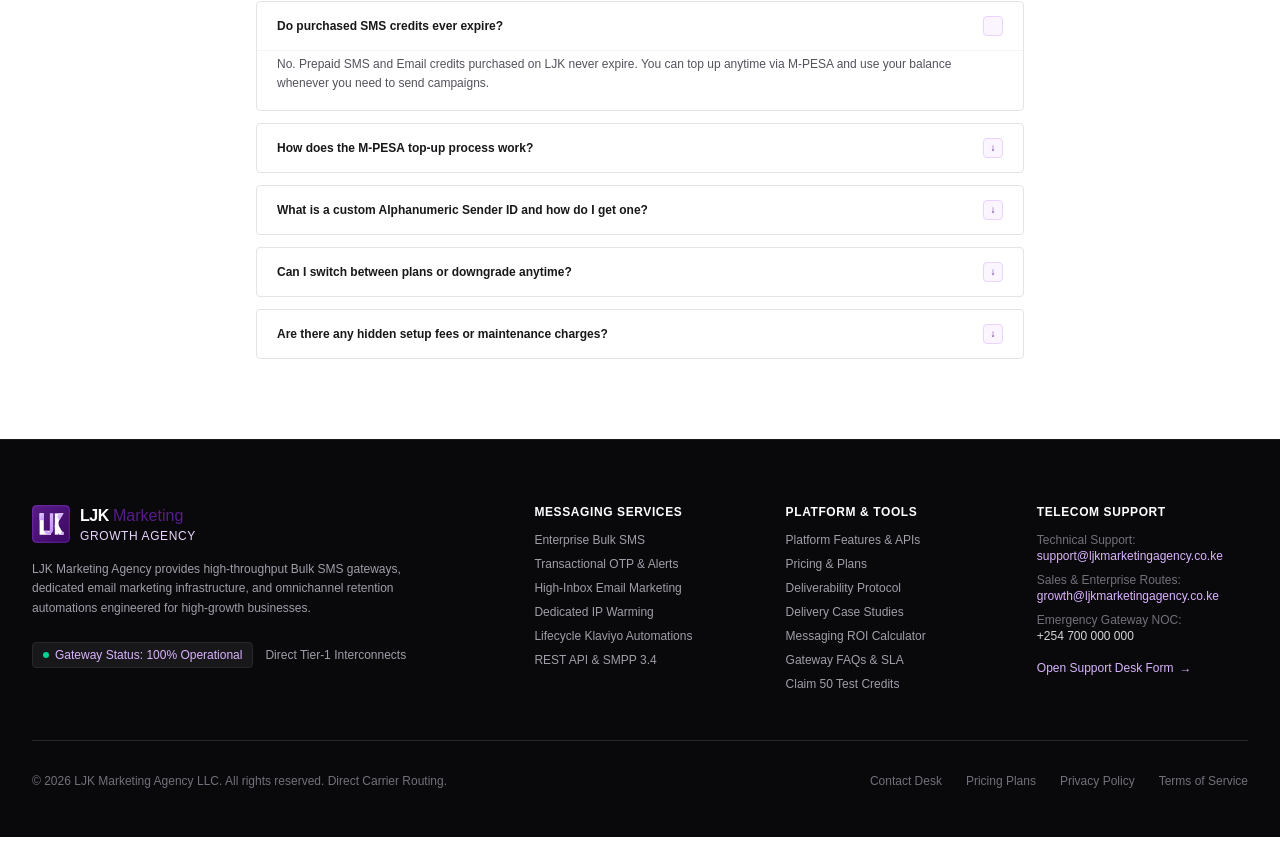
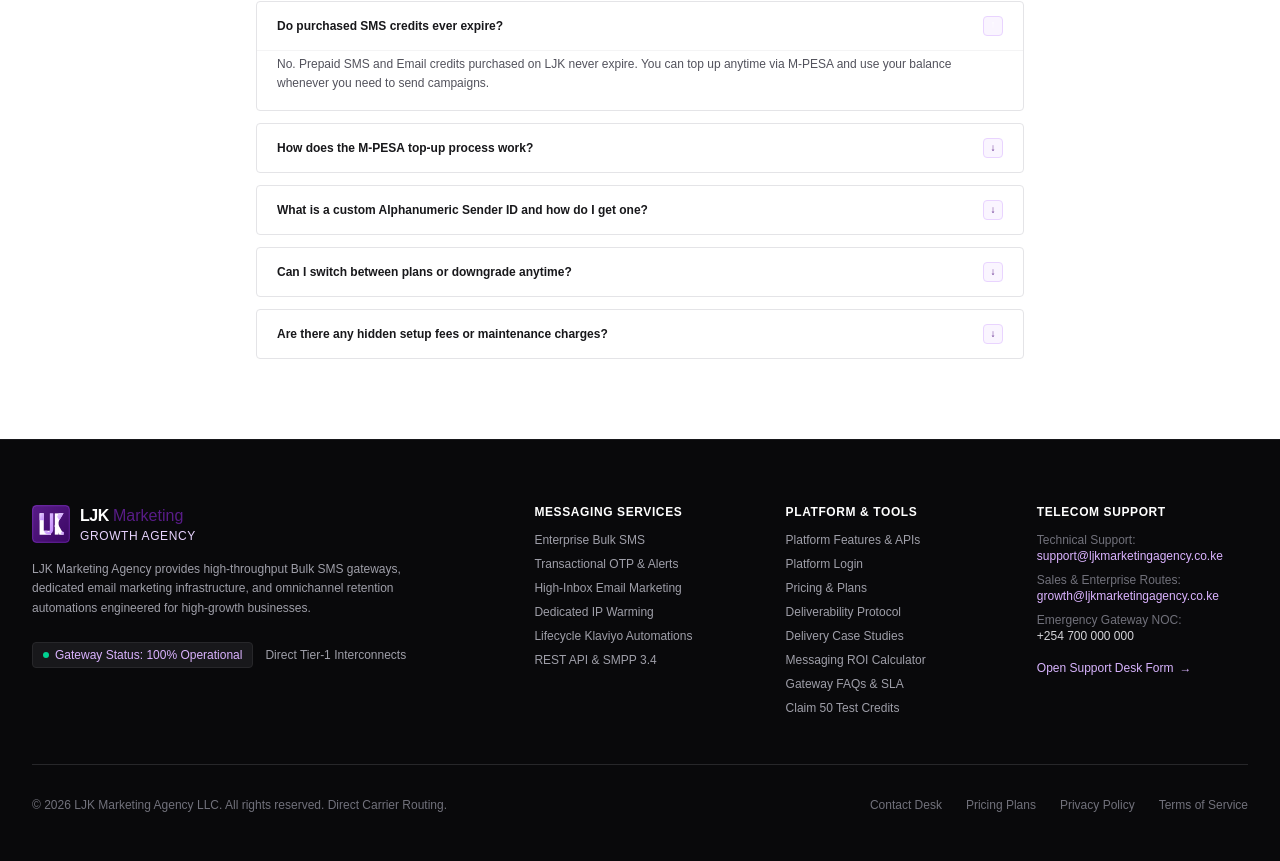
Before and after one commit to corbantechnologies/marketingagency, a Next.js app: page /pricing in a window 1280 px wide. Shown: the part 2161-3022 px from the top of the page. Before the commit the page ends 2998 px from the top, so only its background shows below. Built offline with nearby package versions, Linux system fonts and the light colour scheme; no server answers; a web font is replaced by a local one.

Commit message:
implement new login link

```diff
--- a/components/landing/Footer.tsx
+++ b/components/landing/Footer.tsx
@@ -75,6 +75,11 @@
               <li>
                 <Link href="/features" className="hover:text-purple-300 transition-colors">
                   Platform Features &amp; APIs
+                </Link>
+              </li>
+              <li>
+                <Link href="/auth/login" className="hover:text-purple-300 transition-colors">
+                  Platform Login
                 </Link>
               </li>
               <li>
```
